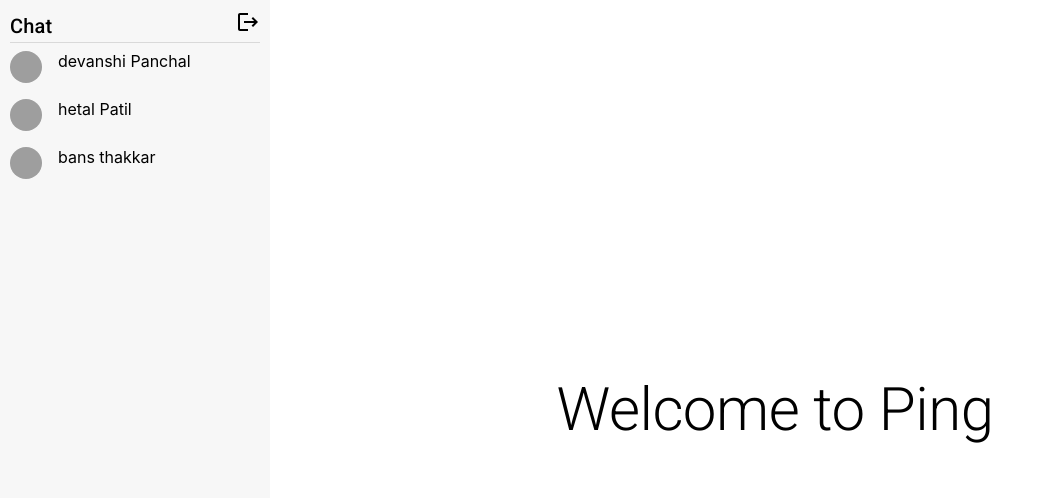
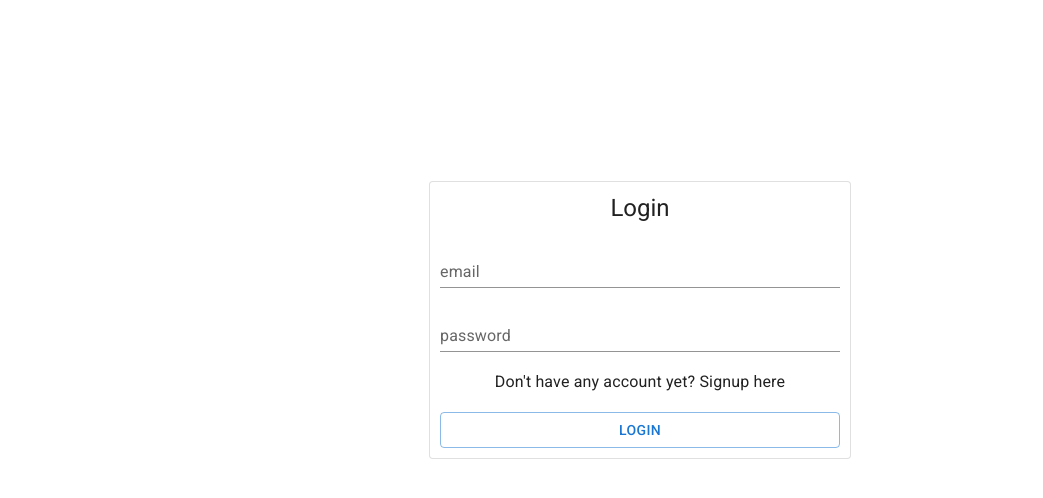
Before and after one commit to DEVANSHI-PANCHAL/Real-Time-Private-chat-app, a React (Create React App) app in the folder client/: page / in a window 1280 px wide. Shown: the top 498 px of the page, without its empty margins (0-1043 px from the left). Built offline with nearby package versions, Linux system fonts and the light colour scheme; grey boxes are pictures that could not be loaded.

Commit message:
useMutation hook and signup user

```diff
--- a/client/src/App.js
+++ b/client/src/App.js
@@ -5,8 +5,8 @@
 function App() {
   return (
     <>
-    {/* <AuthScreen/> */}
-    <HomeScreen/>
+    <AuthScreen/>
+    {/* <HomeScreen/> */}
     </>
   );
 }
--- /dev/null
+++ b/client/src/graphql/mutations.js
@@ -0,0 +1,12 @@
+import {gql} from '@apollo/client'
+
+export const SIGNUP_USER = gql`
+mutation SignupUser($userNew: UserInput!) {
+    signupUser(userNew: $userNew){
+        id
+        email
+        firstName
+        lastName
+    }
+}
+`
--- a/client/src/index.js
+++ b/client/src/index.js
@@ -3,9 +3,10 @@
 import './index.css';
 import App from './App';
 import reportWebVitals from './reportWebVitals';
-import {BrowserRouter} from 'react-router-dom'
+import {BrowserRouter} from 'react-router-dom';
+import { ApolloClient, InMemoryCache, ApolloProvider, gql } from '@apollo/client';
 const root = ReactDOM.createRoot(document.getElementById('root'));
-import { ApolloClient, InMemoryCache, ApolloProvider, gql } from '@apollo/client';
+
 
 const client = new ApolloClient({
   uri: 'http://localhost:4000',
--- a/client/src/pages/AuthScreen.js
+++ b/client/src/pages/AuthScreen.js
@@ -1,11 +1,31 @@
 import React,{useState,useRef} from 'react'
-import {Box,Stack,Typography,Button,TextField,Card} from '@mui/material'
+import {Box,Stack,Typography,Button,TextField,Card,CircularProgress,Alert} from '@mui/material'
+import {useMutation} from '@apollo/client'
+import {SIGNUP_USER} from '../graphql/mutations';
+import { isOptionGroup } from '@mui/base';
+
 const AuthScreen = () => {
     const [showlogin,setShowLogin] = useState(true)
     const [formData,setFormData] = useState({})
     const authForm = useRef(null)
+    const [signupUser,{data:signupData,loading:l1,error:e1}] = useMutation(SIGNUP_USER)
+
+    if(l1){
+        return (
+        <Box
+        display="flex"
+        justifyContent="center"
+        alignItems="center"
+        height="100vh">
+        <Box
+        textAlign="center">
+            <CircularProgress />
+            <Typography variant="h6">authenticating...</Typography>
+        </Box>
+        </Box>)
+    }
+
     const handleChange = (e)=>{
-
         setFormData({
             ...formData,
             [e.target.name]:e.target.value
@@ -14,7 +34,15 @@
 
     const handleSubmit =(e)=>{
         e.preventDefault()
-        console.log(formData)
+        if(showlogin){
+            //signin user
+        }else{
+            signupUser({
+                variables:{
+                    userNew:formData
+                }
+            })
+        }
     }
   return (
     <Box
@@ -33,22 +61,13 @@
         direction="column"
         spacing={2}
         sx={{width:"400px"}}>
+            {signupData && <Alert severity="success">{signupData.signupUser.firstName} signed up</Alert>}
+            {e1 && <Alert severity="error">{e1.message}</Alert>}
             <Typography variant="h5" textAlign="center">{showlogin?"Login":"Signup"}</Typography>
             {
                 !showlogin &&
                 <>
-                {/* <TextField
-                name="firstName"
-                label="First Name"
-                variant="standard"
-                onChange={handleChange}
-                />
-                <TextField
-                name="lastName"
-                label="Last Name"
-                variant="standard"
-                onChange={handleChange}
-                /> */}
+
                 <TextField
                 name="firstName"
                 label="firstName"
```
